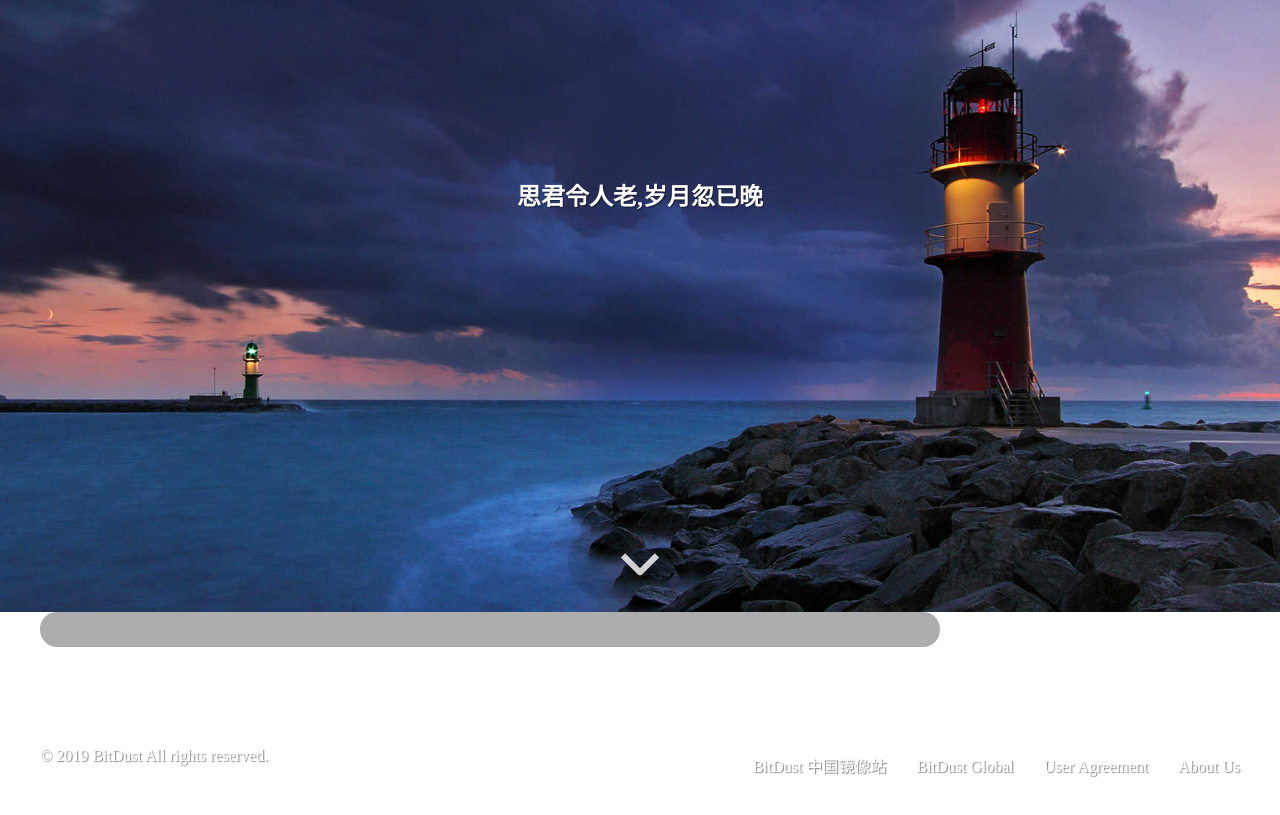
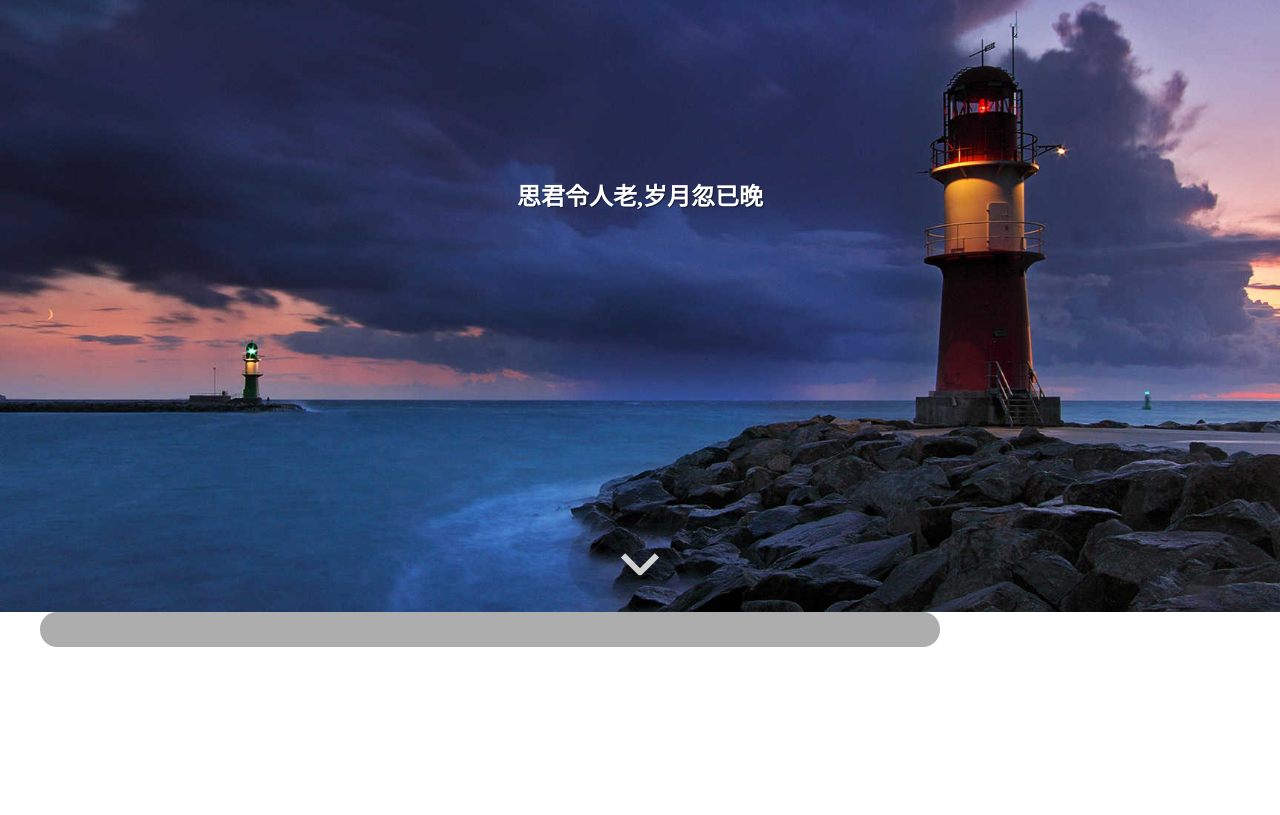
Before and after one commit to alinggo/poem, a plain HTML site: page index.html in a window 1280 px wide. Shown: the part 5788-6603 px from the top of the page. After the commit the page ends 6485 px from the top, so only its background shows below. Drawn offline with Linux system fonts and the light colour scheme.

Commit message:
20210208T1121162749Z

```diff
--- a/index.html
+++ b/index.html
@@ -244,7 +244,7 @@
     <div class="clearfix"></div>
   </div>
     <div id='bg' style="background-image: url('/image/A58E52CD1FF31A8E62F5D8F5F424EB63D03E8CB969481A4657474FEB08AB3DEC.jpg')"></div>
-  <footer id="header" class="inner">
+<!--   <footer id="header" class="inner">
     <div class="alignleft">
       <p>
         &copy; 2019 BitDust All rights reserved.
@@ -259,7 +259,7 @@
       </ul>
     </nav>
     <div class="clearfix"></div>
-  </footer>
+  </footer> -->
 
   <script async src="https://www.googletagmanager.com/gtag/js?id=UA-160690249-1"></script>
   <script>
```
